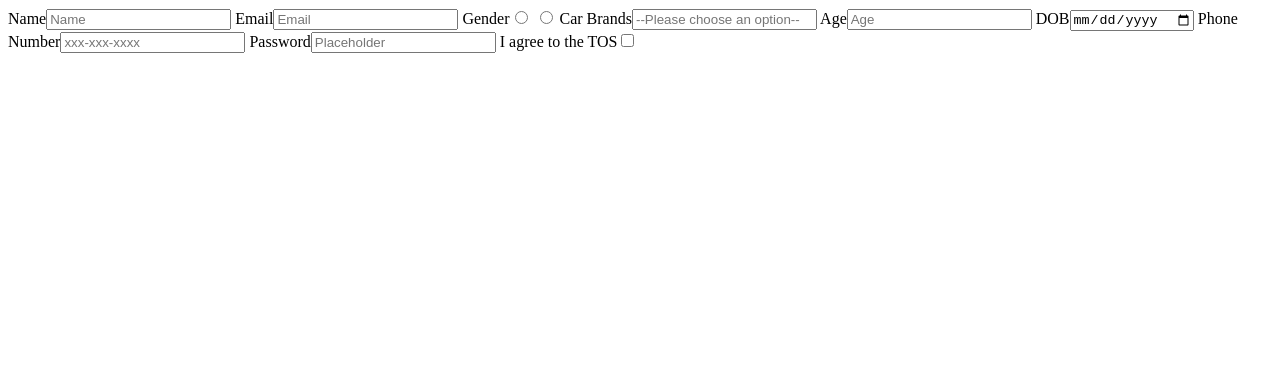
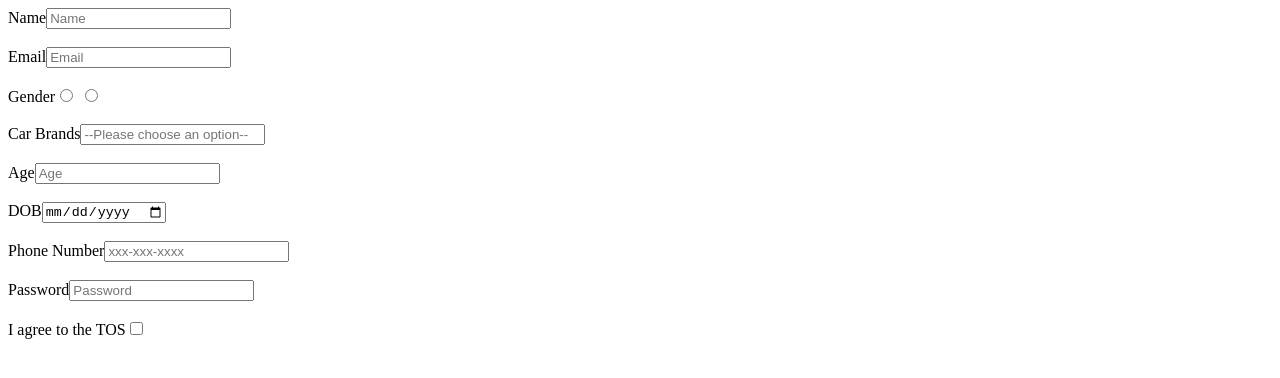
Before and after one commit to acciojob/signup-form-car-DCoder117, a website: page main.html in a window 1280 px wide. Drawn offline with Linux system fonts and the light colour scheme.

Commit message:
created a submission

```diff
--- a/main.html
+++ b/main.html
@@ -1,22 +1,28 @@
 <!DOCTYPE html>
-
 <html>
-
 <head>
 	<link rel="stylesheet" href="styles.css">
 </head>
-
 <body>
 	<!-- the entire body must be written by student -->
 	Name<input type="text" required id="name" placeholder="Name">
+	<br><br>
 	Email<input type="email" required id="email" placeholder="Email">
+	<br><br>
 	Gender<input type="radio" required id="gender_m" placeholder="-">
+
 	<input type="radio" required id="gender_f" placeholder="-">
+	<br><br>
 	Car Brands<input type="select" required id="cars" placeholder="--Please choose an option--">
+	<br><br>
 	Age<input type="number" required id="age" placeholder="Age">
+	<br><br>
 	DOB<input type = "date" required id = "dob" placeholder="-">
+	<br><br>
 	Phone Number<input type = "Tel" id="tel" placeholder="xxx-xxx-xxxx">
-	Password<input type = "password" required id = "password" placeholder="Placeholder">
+	<br><br>
+	Password<input type = "password" required id = "password" placeholder="Password">
+	<br><br>
 	I agree to the TOS<input type = "checkbox" required id = "tos">
     <script type="text/javascript" src="./script.js">
 </script>
```
